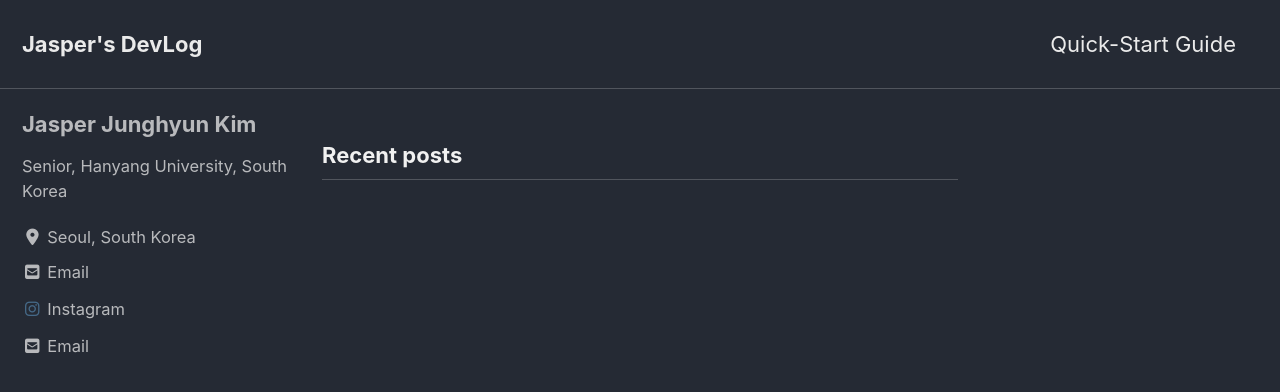
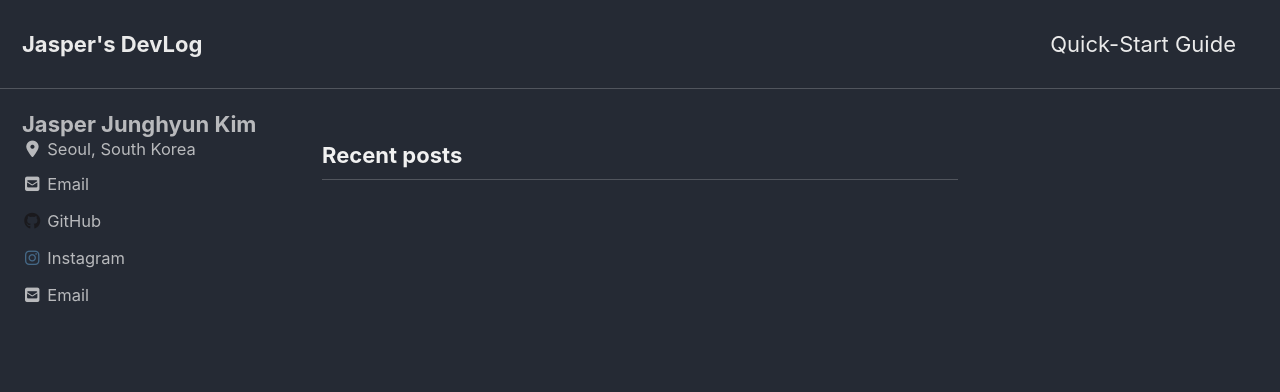
Before and after one commit to jasperous/jasperous.github.io, a Jekyll site: the page built from index.html, in a window 1280 px wide and 900 px high. Shown: the top 392 px of the window. Built offline with Jekyll 4.4.1, drawn with Linux system fonts in a browser that asks for light colours; cached includes are drawn as plain includes; nearby versions of some CDN libraries; the list of posts is cut into pages by our own code.

Commit message:
github blog jekyll theme applied

```diff
--- a/_config.yml
+++ b/_config.yml
@@ -109,7 +109,7 @@ analytics:
 author:
   name             : "Jasper Junghyun Kim"
   avatar           : # path of avatar image, e.g. "/assets/images/bio-photo.jpg"
-  bio              : "Senior, Hanyang University, South Korea"
+  bio              : #""
   location         : "Seoul, South Korea"
   email            : "jasper.jh.kim@gmail.com"
   links:
@@ -127,7 +127,7 @@ author:
       # url: "https://facebook.com/"
     - label: "GitHub"
       icon: "fab fa-fw fa-github"
-      # url: "https://github.com/"
+      url: "https://github.com/jasperous"
     - label: "Instagram"
       icon: "fab fa-fw fa-instagram"
       url: "https://instagram.com/jaspereous"
```
